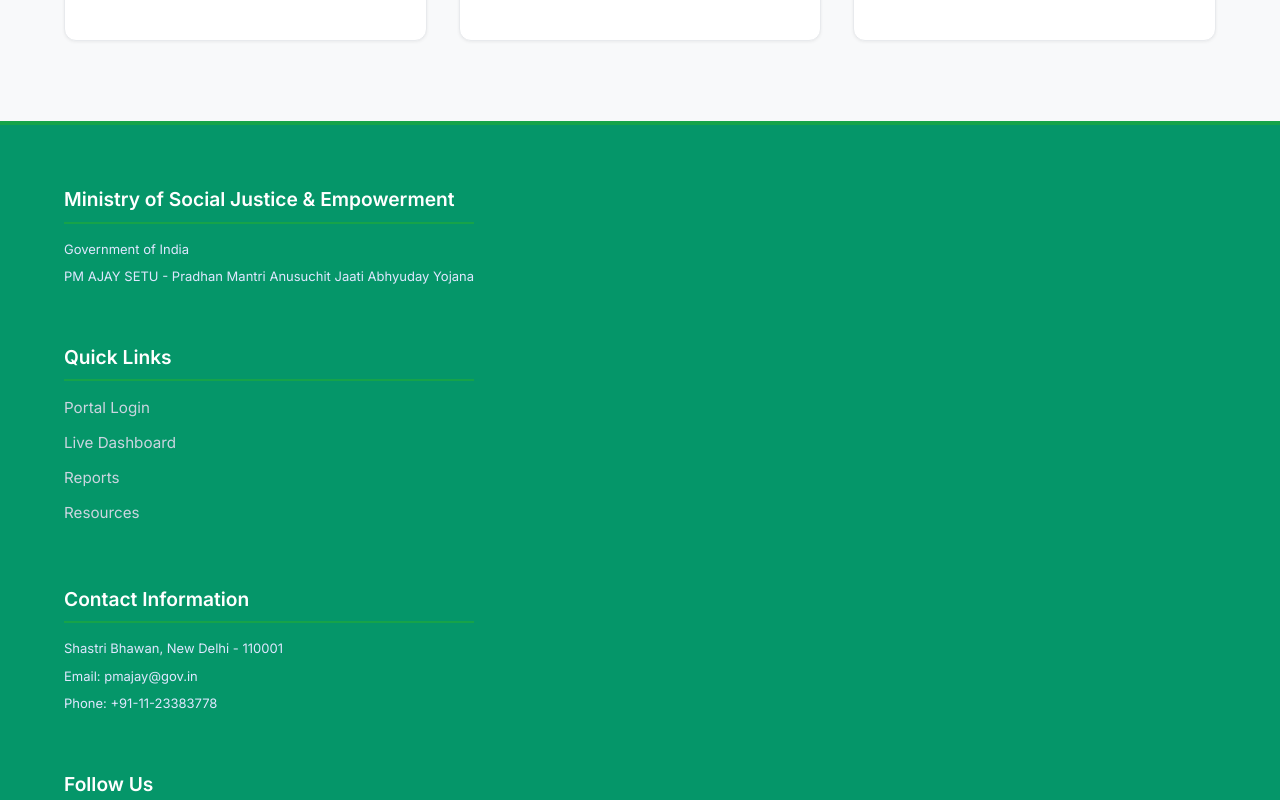
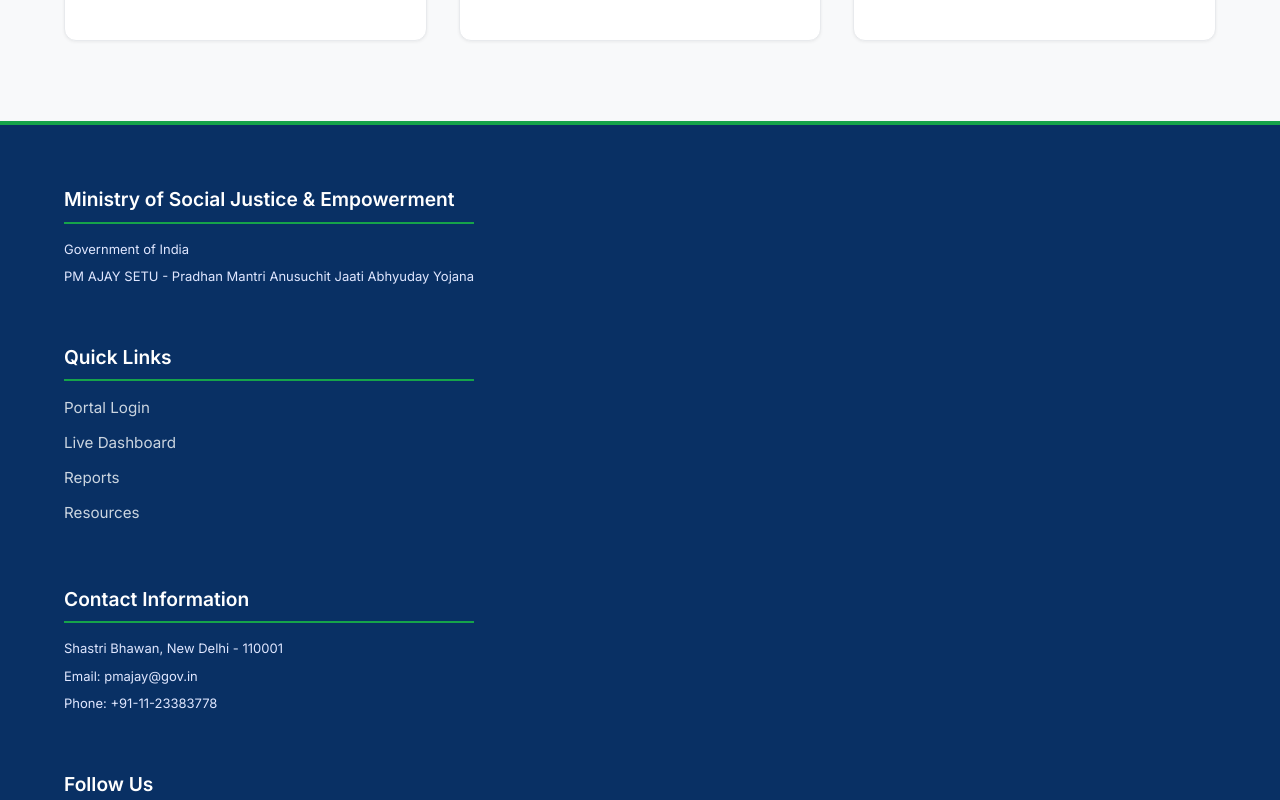
Before and after one commit to rajparmar8799/PM-AJAY-Mapping, a React (Create React App) app in the folder frontend/: page / in a window 1280 px wide. Shown: the part 4520-5320 px from the top of the page. Built offline with nearby package versions, Linux system fonts and the light colour scheme.

Commit message:
Update LandingPage.css

```diff
--- a/frontend/src/components/LandingPage.css
+++ b/frontend/src/components/LandingPage.css
@@ -1189,7 +1189,7 @@
 
 /* Footer */
 .footer {
-  background: #059669;
+  background: #093064;
   color: white;
   padding: 60px 0 20px;
   border-top: 4px solid #16a34a;
```
